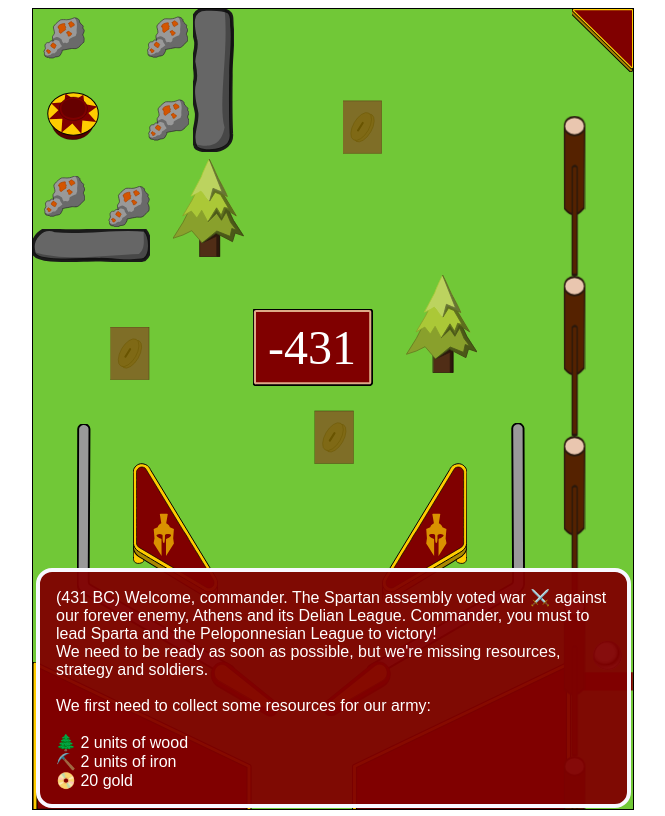
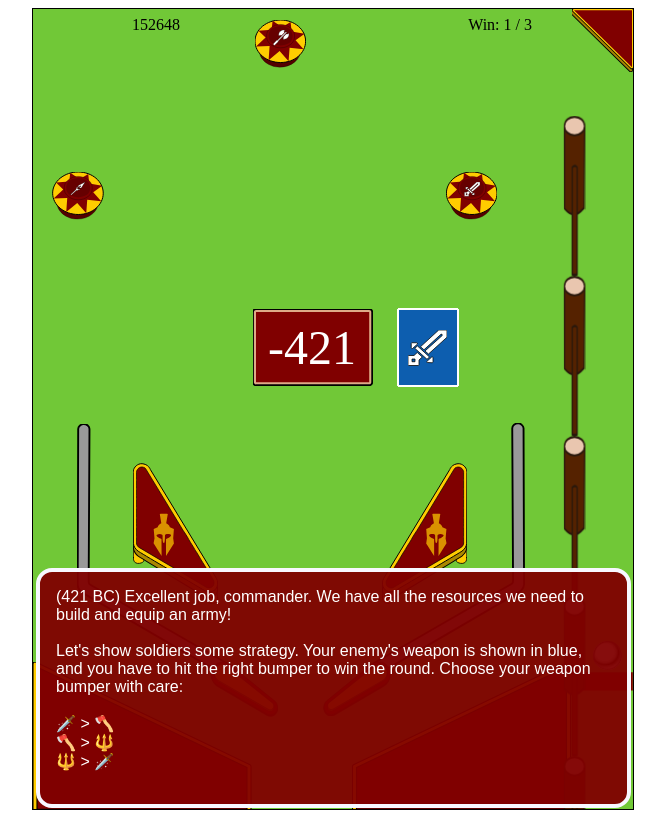
Before and after one commit to Harmades/js13k-2020, a website built with webpack: page index.html in a window 1280 px wide. Shown: the whole page, without its empty margins (308-973 px from the left). Built offline with nearby package versions, Linux system fonts and the light colour scheme.

Commit message:
scoring base + objectives display

```diff
--- a/index.html
+++ b/index.html
@@ -15,7 +15,9 @@
             <canvas class="canvas" id="static-canvas" width="600" height="800"></canvas>
             <canvas class="canvas" id="hybrid-canvas" width="600" height="800"></canvas>
             <canvas class="canvas" id="dynamic-canvas" width="600" height="800"></canvas>
-            <div id="dialog">Hello</div>
+            <div id="dialog"></div>
+            <div id="objectives"></div>
+            <div id="score">152648</div>
         </div>
 
         <svg
--- a/index.js
+++ b/index.js
@@ -1,5 +1,4 @@
 import { Game } from './src/game.js';
-import { Songs } from './src/sounds.js';
 import { Assets } from './src/assets.js';
 
 Assets.load(
@@ -9,8 +8,3 @@ Assets.load(
         game.loop(performance.now());
     }
 );
-
-const songs = new Songs();
-
-// songs.play_intro();
-// songs.play_ptwo();
--- a/src/world/gold.js
+++ b/src/world/gold.js
@@ -24,6 +24,7 @@ export class Gold {
 
     onAreaEnter() {
         Phase1.goldScore++;
+        Phase1.updateScore();
 		this.jackpot = !this.jackpot;
 		Effects.coin();
     }
--- a/src/world/iron.js
+++ b/src/world/iron.js
@@ -27,6 +27,7 @@ export class Iron {
     onCollision() {
         this.healthPoint--;
         Phase1.ironScore++;
+        Phase1.updateScore();
 		this.body.ignoreCollision = true;
 		Effects.impact_iron();
     }
--- a/src/world/phase1.js
+++ b/src/world/phase1.js
@@ -28,6 +28,7 @@ export class Phase1Impl {
     }
 
     load(collisionEngine) {
+        this.updateScore();
         this.collisionEngine = collisionEngine;
         this.player = Base.player;
         this.sMineWall = new StaticElement('small-mine-wall', new Vector(0, 220));
@@ -105,7 +106,11 @@ export class Phase1Impl {
 
 	playSong() {
 		Songs.play_pone();
-	}
+    }
+
+    updateScore() {
+        document.getElementById("objectives").innerText = `🌲: ${this.woodScore} | ⛏️: ${this.ironScore} | 📀: ${this.goldScore}`;
+    }
 
 	nextPhase() {
 	  Songs.stop_song();
--- a/src/world/phase2.js
+++ b/src/world/phase2.js
@@ -1,5 +1,3 @@
-import { Settings } from "../settings.js";
-import { StaticElement } from "./staticElement.js";
 import { Vector } from "../math/vector.js";
 import { Phase3 } from "./phase3.js";
 import { Base } from "./base.js";
@@ -27,6 +25,7 @@ class Phase2Impl {
     }
 
     load(collisionEngine) {
+        this.updateScore();
         this.collisionEngine = collisionEngine;
         this.player = Base.player;
         this.lanceBumper = new Bumper(new Vector(19.64, 163), 'lance');
@@ -63,6 +62,7 @@ class Phase2Impl {
             || this.enemyWeapon == 'lance' && this.playerWeapon == 'axe') {
             this.fightResults[this.currentRound] = true;
             this.currentRound++;
+            this.updateScore();
             this.rollWeapon();
         } else {
             this.fightResults[this.currentRound] = false;
@@ -136,6 +136,10 @@ class Phase2Impl {
 
     isComplete() { return this.fightResults.filter(r => r == true).length == 3; }
 
+    updateScore() {
+        document.getElementById("objectives").innerText = `Win: ${this.currentRound + 1} / 3`;
+    }
+
 	playSong() {
 		Songs.play_ptwo();
 	}
--- a/src/world/phase3.js
+++ b/src/world/phase3.js
@@ -19,6 +19,7 @@ class Phase3Impl {
     }
 
     load(collisionEngine) {
+        document.getElementById("objectives").innerText = '';
         this.collisionEngine = collisionEngine;
         this.player = Base.player;
         this.enemies = [];
--- a/src/world/tree.js
+++ b/src/world/tree.js
@@ -21,6 +21,7 @@ export class Tree {
     onCollision() {
         this.healthPoint--;
         Phase1.woodScore++;
+        Phase1.updateScore();
 		this.body.ignoreCollision = true;
 		Effects.impact_tree();
     }
--- a/src/world/world.js
+++ b/src/world/world.js
@@ -11,7 +11,7 @@ import { Input } from "../input.js";
 export class World {
     constructor() {
         this.collisionEngine = new CollisionEngine();
-		this.currentPhase = Phase1;
+		this.currentPhase = Phase2;
 		this.currentPhase.playSong();
         Base.load(this.collisionEngine);
         this.currentPhase.load(this.collisionEngine);
@@ -32,8 +32,8 @@ export class World {
         this.currentPhase.update(delta);
         if (this.currentPhase.isComplete()) {
 			this.currentPhase = this.currentPhase.nextPhase();
+            this.currentPhase.load(this.collisionEngine);
 			this.currentPhase.playSong();
-            this.currentPhase.load(this.collisionEngine);
             this.staticDrawn = false;
             Base.year = this.currentPhase.year;
             this.started = false;
--- a/style.css
+++ b/style.css
@@ -30,6 +30,18 @@ body {
     font-family: sans-serif;
 }
 
+#score {
+    position: absolute;
+    top: 8px;
+    left: 100px;
+}
+
+#objectives {
+    position: absolute;
+    top: 8px;
+    right: 100px;
+}
+
 .canvas-container {
     position: relative;
     width: 600px;
```
